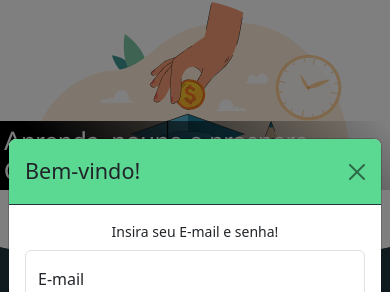
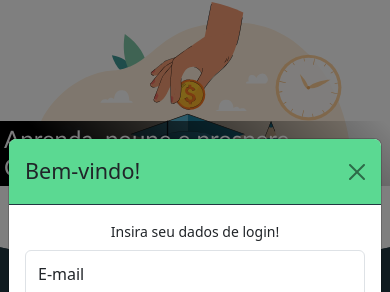
Before and after one commit to EricConceicao/CashWise, a React (Vite) app in the folder frontend/: page / in a window 390 px wide. Both pictures are taken after a click on the button "Entrar". Shown: the part 96-388 px from the top of the page. Built offline with nearby package versions, Linux system fonts and the light colour scheme.

Commit message:
fix: Removido a tag <link> que não tinha icone do index; Adicionado hook feedback para receber mensagens do backend após enviar o form;

```diff
--- a/frontend/index.html
+++ b/frontend/index.html
@@ -2,7 +2,6 @@
 <html lang="pt-br">
   <head>
     <meta charset="UTF-8" />
-    <link rel="icon" type="image/svg+xml" href="/vite.svg" />
     <meta name="viewport" content="width=device-width, initial-scale=1.0" />
     <title>CashWise</title>
 
--- a/frontend/src/components/pages/LandingPage.css
+++ b/frontend/src/components/pages/LandingPage.css
@@ -13,7 +13,7 @@
 
 @media screen and (max-width: 480px) {
     #hero .display-1 {
-        font-size: 1.6rem;
+        font-size: 1.5rem;
     }
 }
 
--- a/frontend/src/components/pages/LandingPage.jsx
+++ b/frontend/src/components/pages/LandingPage.jsx
@@ -31,15 +31,21 @@ const LandingPage = () => {
     const handleShowSign = () => setShowSign(true);
     const handleCloseSign = () => setShowSign(false);
 
+    // Isso faz com que quando você para o outro modal, o que você está feche
     function signModal() {
         handleCloseLogin();
         handleShowSign();
+        setFeedback('');
     }
 
     function loginModal() {
         handleCloseSign();
         handleShowLogin();
+        setFeedback('');
     }
+
+    // Meus handlers para respostas do server no formulário //
+    const [feedback, setFeedback] = useState('');
 
     async function createUser(e) {
         e.preventDefault();
@@ -65,7 +71,8 @@ const LandingPage = () => {
 
         if (response.ok) {
             const data = await response.json();
-            console.log(data)
+
+            setFeedback(data.message);
             loginModal();
         }
 
@@ -87,11 +94,10 @@ const LandingPage = () => {
             body: JSON.stringify(userInput),
         });
 
-        if (response.ok) {
+        if (response) {
             const data = await response.json();
-            console.log(data)
+            setFeedback(data.message);
         }
-
     }
 
     return (
@@ -174,7 +180,8 @@ const LandingPage = () => {
                     <Form onSubmit={login}>
                         <Row>
                             <fieldset>
-                                <legend className="small text-center">Insira seu E-mail e senha!</legend>
+                                <legend className="small text-center">Insira seu dados de login!</legend>
+                                <span className="text-danger">{feedback}</span>
                                 <Form.Group as={Col} className="my-4">
                                     <FloatingLabel  label="E-mail" controlId="email-input">
                                         <Form.Control type="email" name="email" placeholder="zezinhoDoPneu@gmail.com" autoComplete="username" />
@@ -209,6 +216,7 @@ const LandingPage = () => {
                         <Row>
                             <fieldset>
                                 <legend className="small text-center">Preencha todos os campos!</legend>
+                                <span>{feedback}</span>
                                 <Form.Group as={Col} className="my-4">
                                     <FloatingLabel  label="Nome" controlId="name-input">
                                         <Form.Control type="text" name="name" placeholder="Mister" />
```
